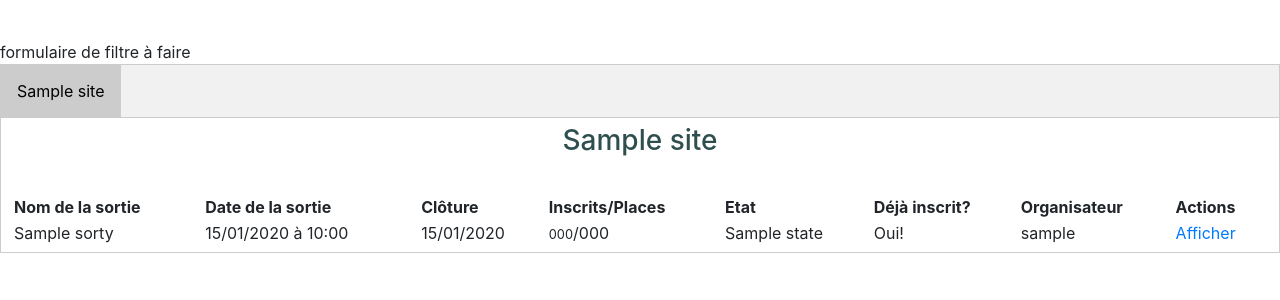
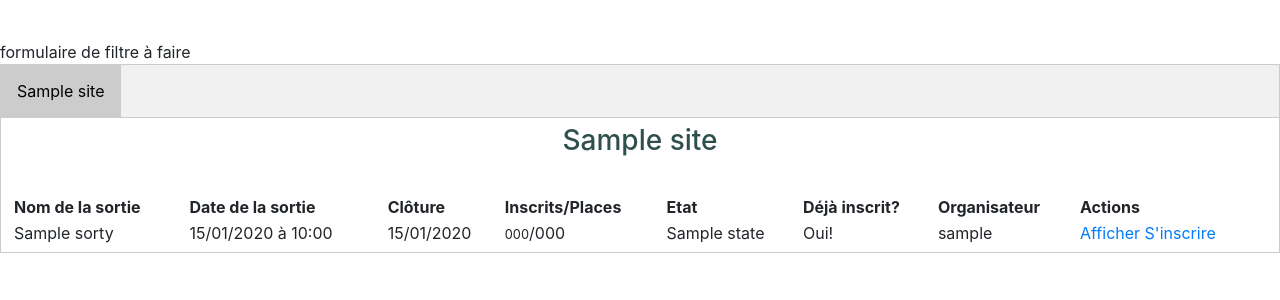
Before and after one commit to Prisssou/project-sortir.com, a Symfony app: template templates/main/home.html.twig in a window 1280 px wide, after a click that opens the changed part. Shown: the part 440-740 px from the top of the page. Run offline with Twig, Linux system fonts and the light colour scheme; the template is opened without the code that fills it: most values are stand-ins (such as "Sample title", 1, 10 or a date in 2020); some libraries are stand-ins or nearby versions.

Commit message:
commit P

```diff
--- a/src/Controller/SubscribedController.php
+++ b/src/Controller/SubscribedController.php
@@ -30,7 +30,7 @@ class SubscribedController extends Controller
             $entityManager->persist($subscription);
             $entityManager->flush();
         }
-
+return $this->render('main/home.html.twig');
 
     }
 }
--- a/templates/main/home.html.twig
+++ b/templates/main/home.html.twig
@@ -157,6 +157,7 @@
                                         <td>
                                             {#                                            <a href="#">Afficher</a>#}
                                             <a href="{{ path('detail', {'id': sortie.id}) }}">Afficher</a>
+                                            <a href="#">S'inscrire</a>
 
                                         </td>
                                     {% endif %}
```
